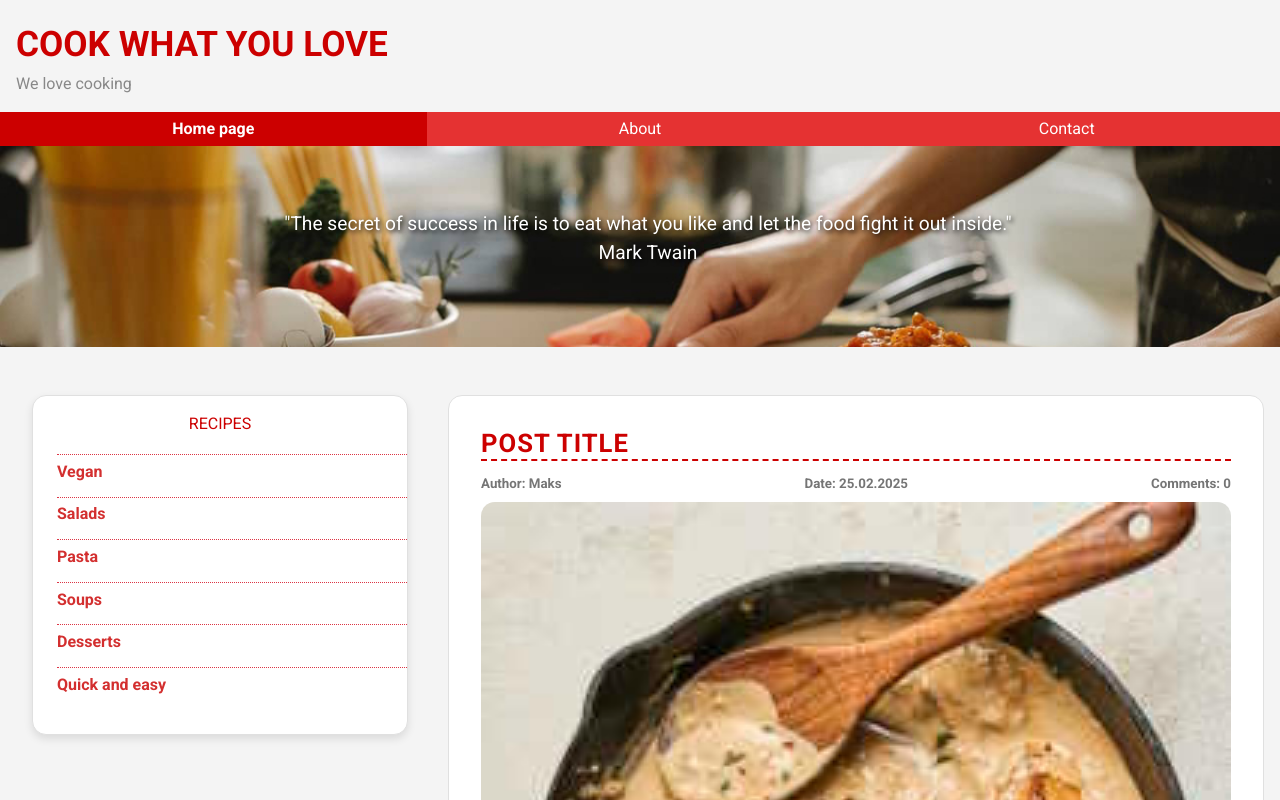
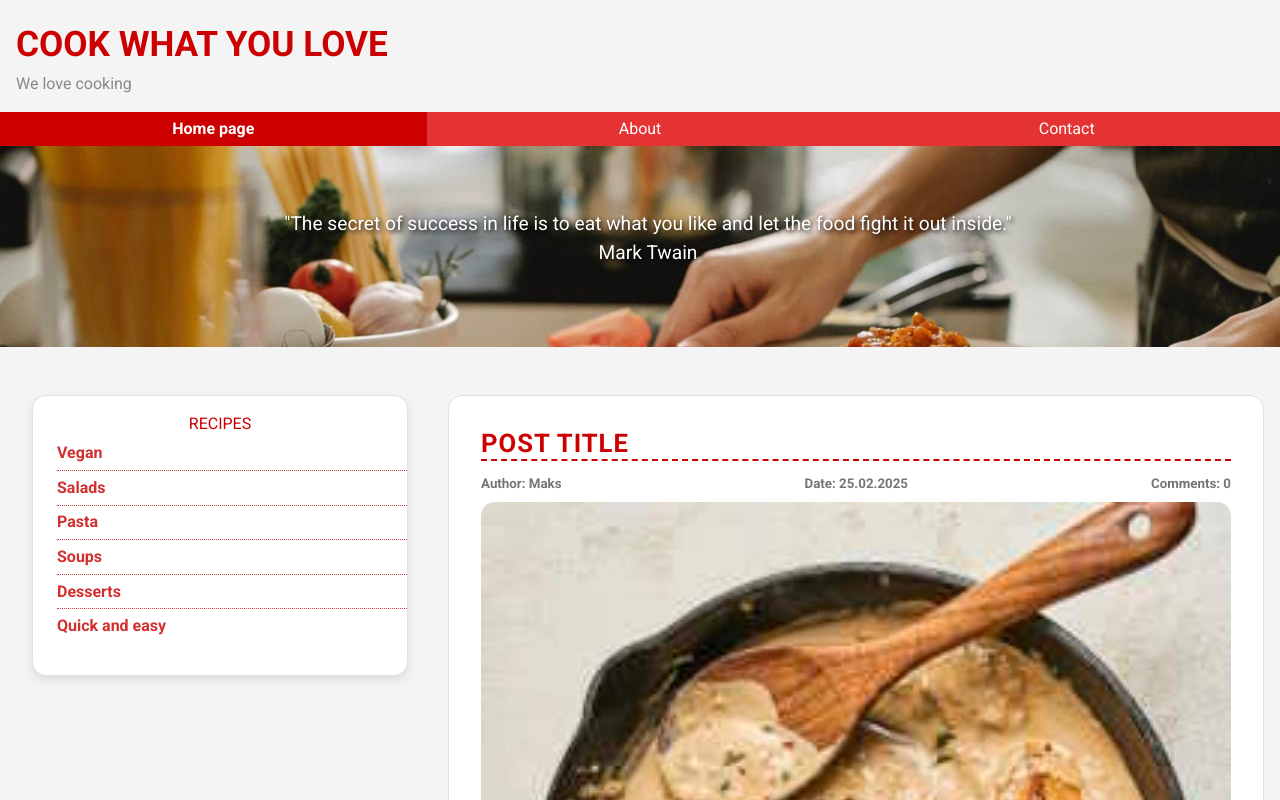
Before and after one commit to MaksymMishchenko/CookingBlogFrontend, an Angular app in the folder CookingBlogFrontend/: page / in a window 1280 px wide. Shown: the top 800 px of the page. Built offline with nearby package versions, Linux system fonts and the light colour scheme.

Commit message:
Fix(sidebar): Restore mobile menu functionality and complete tablet logic

```diff
--- a/CookingBlogFrontend/src/app/shared/components/sidebar/sidebar.component.html
+++ b/CookingBlogFrontend/src/app/shared/components/sidebar/sidebar.component.html
@@ -1,8 +1,14 @@
 <aside class="sidebar">
-  <div class="menu-title centered" (click)="toggleMenu()">Recipes
+  <div class="menu-title centered"
+       [ngStyle]="{'cursor': !isTablet ? 'pointer' : 'default'}"
+       (click)="!isTablet && toggleMenu()">
+    Recipes
     <span class="arrow" [ngClass]="{'rotate': isMenuOpen}">&#9660;</span>
   </div>
+
   <ul class="sidebar-menu" [ngClass]="{'show': isMenuOpen}">
-    <li *ngFor="let item of menuItems"><a (click)="closeMenu()">{{ item.label }}</a></li>
+    <li *ngFor="let item of menuItems">
+        <a [routerLink]="item.link" (click)="closeMenu()">{{ item.label }}</a>
+    </li>
   </ul>
 </aside>
--- a/CookingBlogFrontend/src/app/shared/components/sidebar/sidebar.component.scss
+++ b/CookingBlogFrontend/src/app/shared/components/sidebar/sidebar.component.scss
@@ -25,6 +25,7 @@
 
 .sidebar-menu li {
   padding: .5em 0;
+  margin-bottom: 0;
 }
 
 .sidebar-menu li+li {
@@ -55,8 +56,16 @@
     padding: .3em 0;
   }
 
+  .sidebar-menu,
+  .sidebar-menu.show {
+    display: block;
+  }
+
+  .sidebar .menu-title {
+    cursor: default;
+  }
+
   .sidebar .arrow {
     display: none;
-    /* Hide the arrow on smaller screens */
   }
 }
--- a/CookingBlogFrontend/src/app/shared/components/sidebar/sidebar.component.ts
+++ b/CookingBlogFrontend/src/app/shared/components/sidebar/sidebar.component.ts
@@ -1,24 +1,25 @@
 import { BreakpointObserver } from '@angular/cdk/layout';
 import { CommonModule } from '@angular/common';
 import { Component, HostListener, inject, OnDestroy, OnInit } from '@angular/core';
+import { RouterModule } from '@angular/router';
 import { Subscription } from 'rxjs';
 
 @Component({
   selector: 'app-sidebar',
   standalone: true,
-  imports: [CommonModule],
+  imports: [CommonModule, RouterModule],
   templateUrl: './sidebar.component.html',
   styleUrl: './sidebar.component.scss'
 })
 export class SidebarComponent implements OnInit, OnDestroy {
   isMenuOpen = false;
+  isTablet = false;
   private breakpointObserver = inject(BreakpointObserver);
   private breakpointSubscription!: Subscription;
 
   private readonly tabletBreakpoint = '(min-width: 35em)';
 
   menuItems = [
-    { label: "", link: "/" },
     { label: "Vegan", link: "/vegan" },
     { label: "Salads", link: "/salads" },
     { label: "Pasta", link: "/pasta" },
@@ -30,20 +31,23 @@ export class SidebarComponent implements OnInit, OnDestroy {
   ngOnInit() {
     this.breakpointSubscription = this.breakpointObserver.observe(this.tabletBreakpoint)
       .subscribe(result => {
-        if (result.matches) {
-          this.isMenuOpen = true;
-        } else {
-          this.isMenuOpen = false;
-        }
+        this.isMenuOpen = result.matches;
       });
   }
 
   toggleMenu() {
-    this.isMenuOpen = !this.isMenuOpen
+    if (this.breakpointObserver.isMatched(this.tabletBreakpoint)) {
+      return;
+    }
+    this.isMenuOpen = !this.isMenuOpen;
   }
 
   closeMenu() {
-    this.isMenuOpen = false;
+    const isMobile = !this.breakpointObserver.isMatched(this.tabletBreakpoint);
+
+    if (isMobile) {
+      this.isMenuOpen = false;
+    }
   }
 
   @HostListener('window:scroll', []) onWindowScroll() {
```
